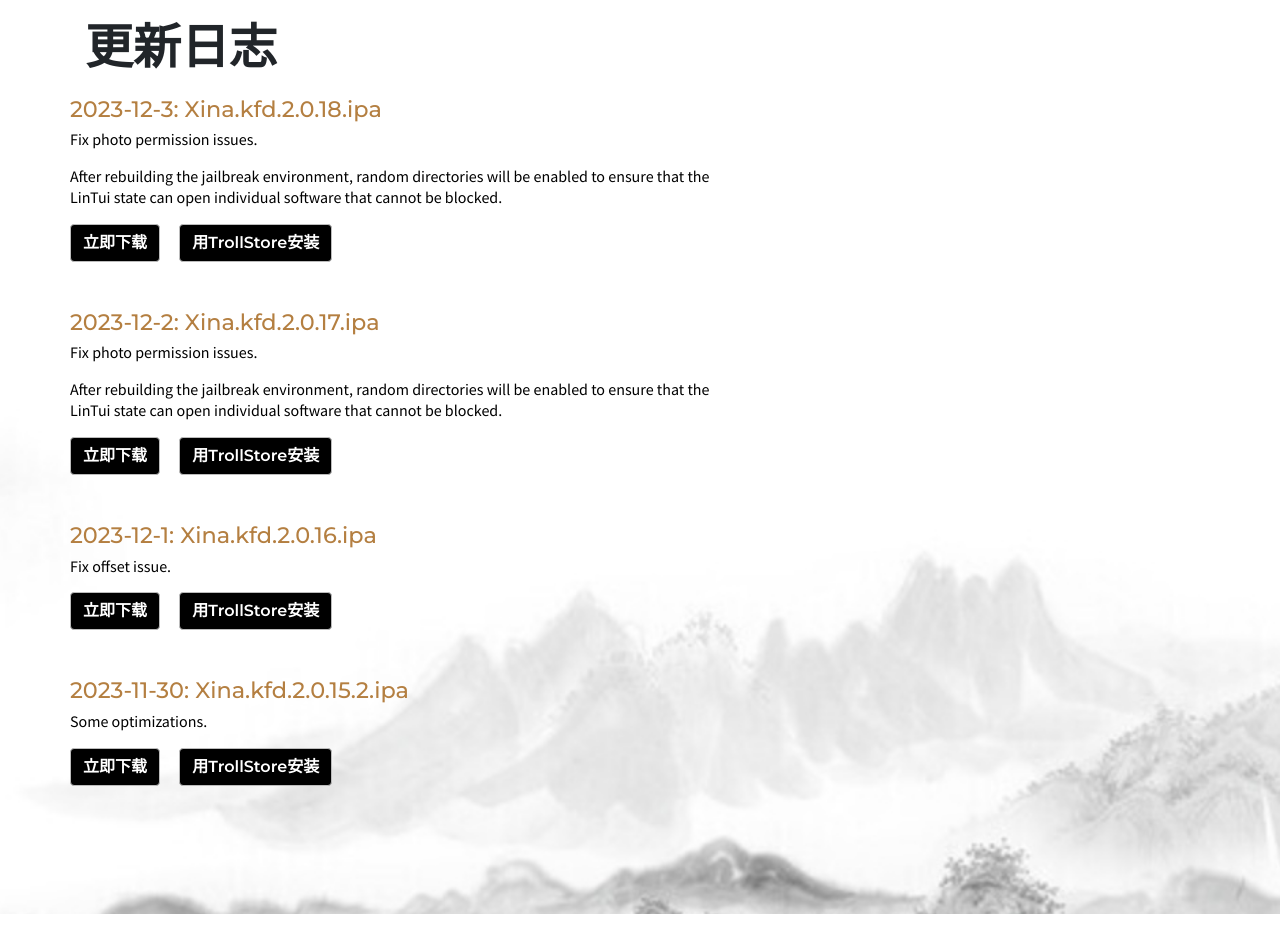
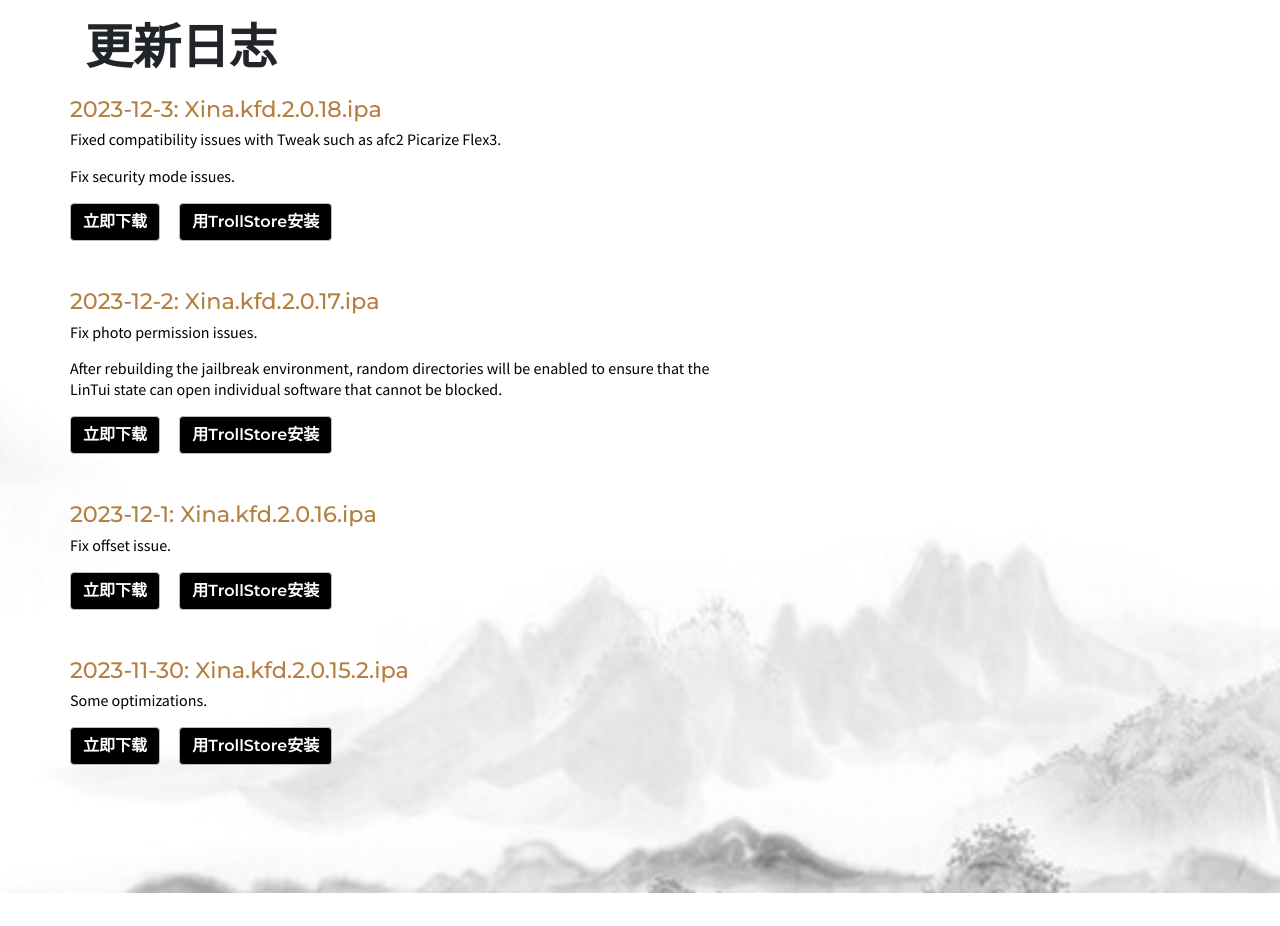
Before and after one commit to zhuxinlang/zhuxinlang.github.io, a plain HTML site: page index.html in a window 1280 px wide. Shown: the part 860-1786 px from the top of the page. Drawn offline with nearby package versions, Linux system fonts and the light colour scheme.

Commit message:
Update index.html

```diff
--- a/index.html
+++ b/index.html
@@ -155,8 +155,8 @@
                     <div class="row">
                         <div class="log-entry mb-5">
                             <h3 class="text-primary">2023-12-3: Xina.kfd.2.0.18.ipa</h3>
-                            <p>Fix photo permission issues.</p>
-                            <p>After rebuilding the jailbreak environment, random directories will be enabled to ensure that the LinTui state can open individual software that cannot be blocked.</p>
+                            <p>Fixed compatibility issues with Tweak such as afc2 Picarize Flex3.</p>
+                            <p>Fix security mode issues.</p>
                             <a class="btn btn-primary text-white mr-3" href="https://apt.xina.vip/Xina.kfd.2.0.18.ipa" id="download-btn1">立即下载</a>
                             <a class="btn btn-primary text-white mr-3" href="apple-magnifier://install?url=https://apt.xina.vip/Xina.kfd.2.0.18.ipa" id="install-btn1">用TrollStore安装 </a>
                         </div>
```
